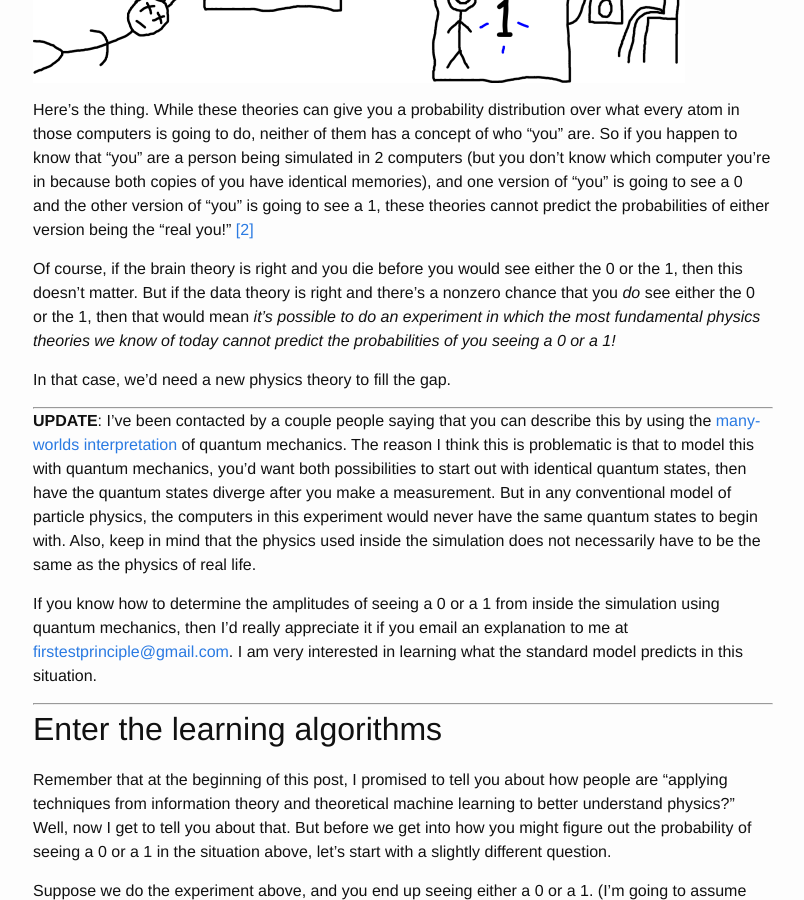
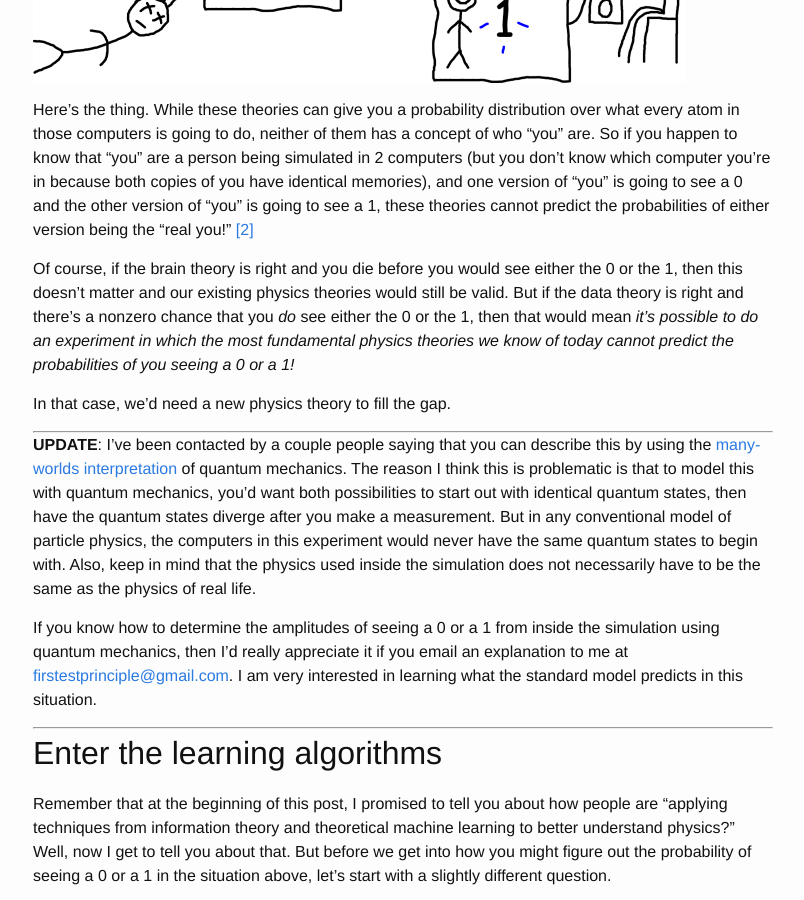
Before and after one commit to ad510/firstest-principle, a Jekyll site: the page built from _posts/2016-07-10-learning.md, in a window 1280 px wide and 900 px high, scrolled down 6332 px. Shown: the whole window, without its empty margins (237-1041 px from the left). Built offline with Jekyll 4.4.1, drawn with Linux system fonts in a browser that asks for light colours.

Commit message:
clarify case where existing physics is valid, which is also pretty unintuitive

```diff
--- a/_posts/2016-07-10-learning.md
+++ b/_posts/2016-07-10-learning.md
@@ -91,7 +91,7 @@ Well, then, how about we do this the proper way, and use the fundamental laws of
 
 Here's the thing. While these theories can give you a probability distribution over what every atom in those computers is going to do, neither of them has a concept of who "you" are. So if you happen to know that "you" are a person being simulated in 2 computers (but you don't know which computer you're in because both copies of you have identical memories), and one version of "you" is going to see a 0 and the other version of "you" is going to see a 1, these theories cannot predict the probabilities of either version being the "real you!" <a id="fnref2" href="#fn2">[2]</a>
 
-Of course, if the brain theory is right and you die before you would see either the 0 or the 1, then this doesn't matter. But if the data theory is right and there's a nonzero chance that you *do* see either the 0 or the 1, then that would mean *it's possible to do an experiment in which the most fundamental physics theories we know of today cannot predict the probabilities of you seeing a 0 or a 1!*
+Of course, if the brain theory is right and you die before you would see either the 0 or the 1, then this doesn't matter and our existing physics theories would still be valid. But if the data theory is right and there's a nonzero chance that you *do* see either the 0 or the 1, then that would mean *it's possible to do an experiment in which the most fundamental physics theories we know of today cannot predict the probabilities of you seeing a 0 or a 1!*
 
 In that case, we'd need a new physics theory to fill the gap.
 
```
